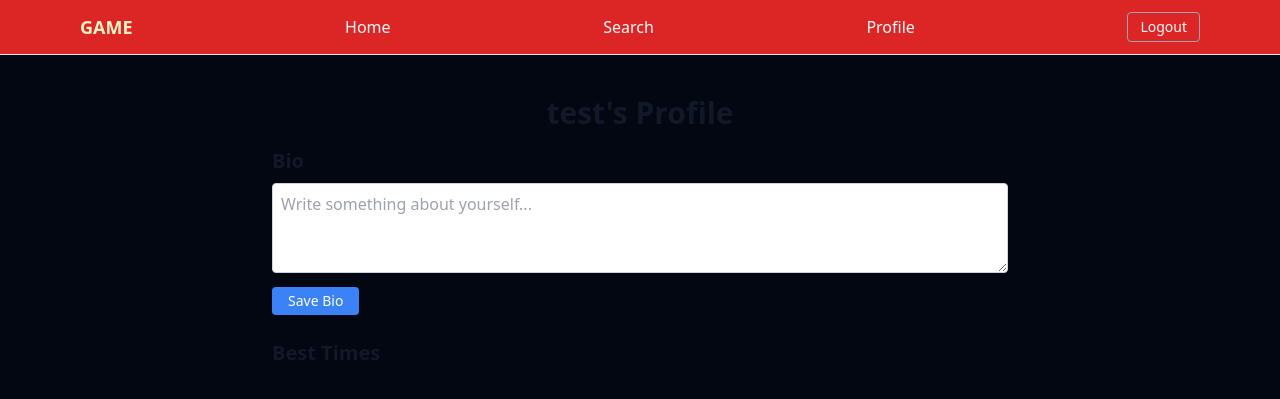
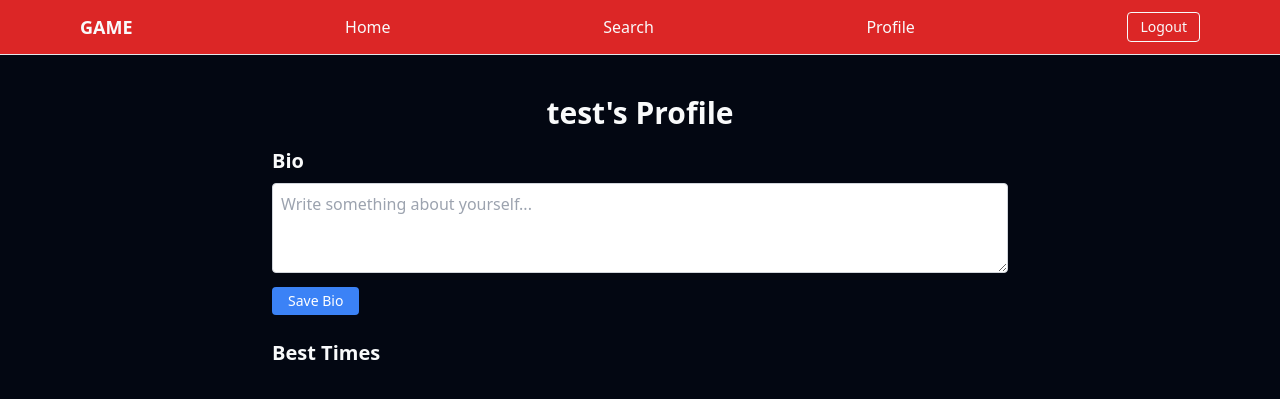
Before and after one commit to rlin49/trois_rickyl49_ethans201_hannahg61_tudorg-, a Flask app: page /profile/test in a window 1280 px wide. Shown: the top 399 px of the page. Run offline with Flask 3, Linux system fonts and the light colour scheme; a user stored in the database is signed in; some libraries are stand-ins or nearby versions.

Commit message:
Update profile.html

```diff
--- a/app/templates/profile.html
+++ b/app/templates/profile.html
@@ -9,7 +9,7 @@
 <nav class="bg-red-600 border-b">
   <div class="max-w-6xl mx-auto px-4 py-3 flex items-center justify-between">
 
-    <a href="/game" class="text-lg font-semibold text-amber-100">
+    <a href="/game" class="text-lg font-semibold text-gray-50">
       GAME
     </a>
 
@@ -32,14 +32,14 @@
     </ul>
 
     <a href="/logout"
-       class="text-sm border border-gray-400 text-gray-50 px-3 py-1 rounded hover:bg-gray-200">
+       class="text-sm border border-gray-50 text-gray-50 px-3 py-1 rounded hover:bg-gray-200">
        Logout
     </a>
   </div>
 </nav>
 
-<div class="max-w-3xl mx-auto mt-10 px-4">
-  <h1 class="text-3xl font-bold text-center mb-4">{{username}}'s Profile</h1>
+<div class="max-w-3xl text-gray-50 mx-auto mt-10 px-4">
+  <h1 class="text-3xl text-gray-50 font-bold text-center mb-4">{{username}}'s Profile</h1>
 
   <h3 class="text-xl font-semibold mb-2">Bio</h3>
 
```
